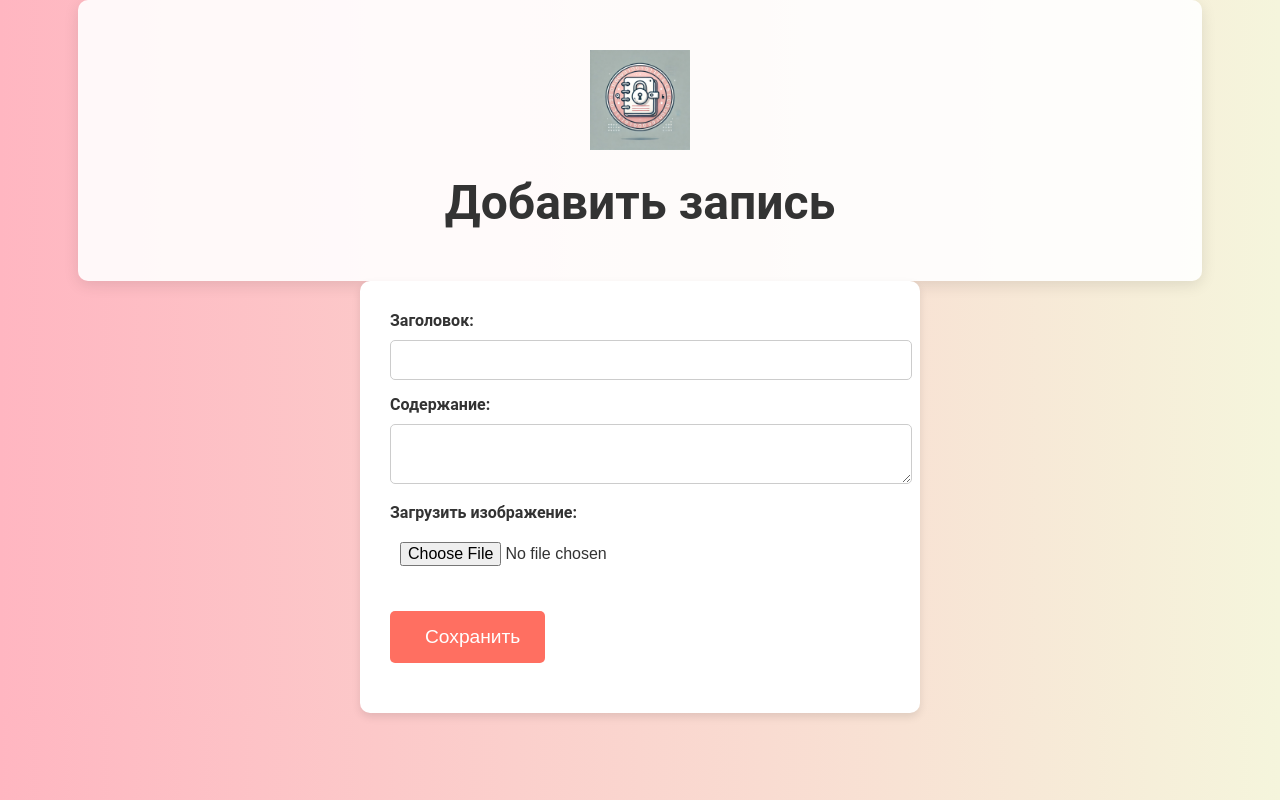
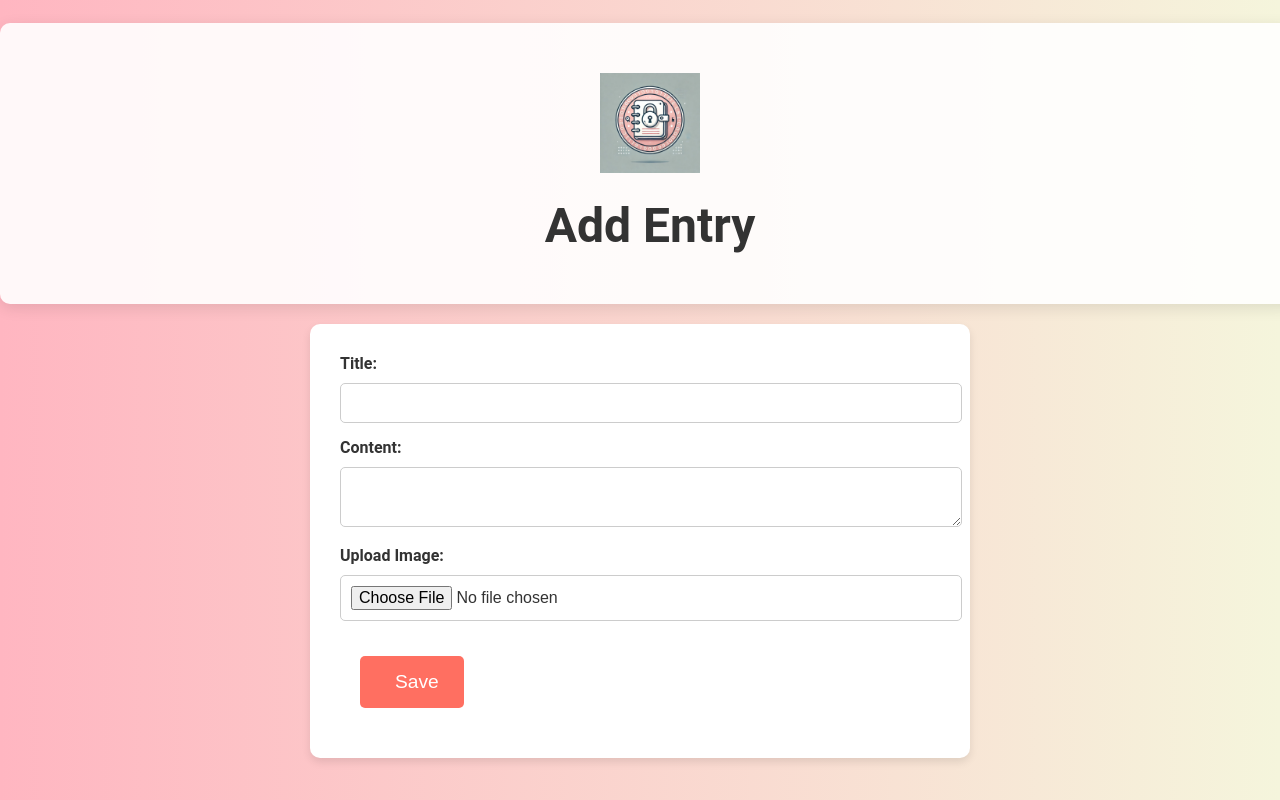
Before and after one commit to akbayeva/SecureDiary, a Flask app: page /add in a window 1280 px wide. Run offline with Flask 3, Linux system fonts and the light colour scheme.

Commit message:
first commit

```diff
--- a/static/styles.css
+++ b/static/styles.css
@@ -5,15 +5,34 @@
     padding: 0;
     background: linear-gradient(to right, #FFB6C1, #F5F5DC); /* Пастельные розовый и бежевый */
     color: #333;
+    display: flex;
+    justify-content: center;
+    align-items: center;
+    min-height: 100vh;
+    flex-direction: column; /* Вертикальное расположение элементов */
+}
+
+/* Основной контейнер, который центрует весь контент */
+.main-container {
+    display: flex;
+    flex-direction: column;
+    justify-content: center;
+    align-items: center;
+    text-align: center;
+    width: 100%;
+    max-width: 800px; /* Ограничиваем максимальную ширину */
+    padding: 20px;
 }
 
 /* Заголовок и логотип */
 header {
     text-align: center;
+    justify-content: center;
     padding: 50px;
     background: rgba(255, 255, 255, 0.9); /* полупрозрачный фон для шапки */
     border-radius: 10px;
-    width: 80%;
+    width: 100%;
+    max-width: 1200px; /* Ограничиваем максимальную ширину шапки */
     margin: 0 auto;
     box-shadow: 0 4px 15px rgba(0, 0, 0, 0.1);
 }
@@ -30,16 +49,6 @@
     margin: 0;
 }
 
-/* Стили для ссылок */
-a {
-    text-decoration: none;
-    color: #4A90E2;
-}
-
-a:hover {
-    text-decoration: underline;
-}
-
 /* Стилизация карточек для записей */
 ul {
     list-style-type: none;
@@ -47,6 +56,7 @@
     display: flex;
     flex-wrap: wrap;
     justify-content: center;
+    width: 100%;
 }
 
 li {
@@ -98,37 +108,6 @@
     margin-bottom: 20px;
 }
 
-/* Формы */
-form {
-    background-color: #ffffff;
-    padding: 30px;
-    border-radius: 10px;
-    width: 90%;
-    max-width: 500px;
-    margin: auto;
-    box-shadow: 0 4px 8px rgba(0, 0, 0, 0.1);
-}
-
-form label {
-    font-size: 1rem;
-    font-weight: bold;
-    margin-bottom: 10px;
-    display: block;
-}
-
-form input, form textarea {
-    width: 100%;
-    padding: 10px;
-    border-radius: 5px;
-    border: 1px solid #ccc;
-    font-size: 1rem;
-    margin-bottom: 15px;
-}
-
-form input:focus, form textarea:focus {
-    border-color: #FF6F61;
-}
-
 /* Респонсивный дизайн */
 @media (max-width: 768px) {
     h1 {
@@ -153,7 +132,7 @@
     }
 }
 
-/* Стили для формы на странице добавления записи */
+/* Стиль для формы на странице добавления записи */
 form {
     background-color: #ffffff;
     padding: 30px;
@@ -164,6 +143,7 @@
     box-shadow: 0 4px 8px rgba(0, 0, 0, 0.1);
 }
 
+/* Стили для полей формы */
 form label {
     font-size: 1rem;
     font-weight: bold;
@@ -180,85 +160,13 @@
     margin-bottom: 15px;
 }
 
-form input[type="file"] {
-    border: none;
-    padding: 10px;
+form input:focus, form textarea:focus {
+    border-color: #FF6F61;
 }
 
 /* Стиль для изображения записи */
 .entry-image {
     text-align: center;
-    margin: 20px 0;
-}
-
-.entry-img {
-    max-width: 100%;
-    height: auto;
-    border-radius: 10px;
-}
-
-/* Стили для кнопок и ссылок */
-a.back-to-home {
-    display: inline-block;
-    margin-top: 20px;
-    padding: 10px 20px;
-    background-color: #4A90E2;
-    color: white;
-    border-radius: 5px;
-    text-decoration: none;
-}
-
-a.back-to-home:hover {
-    background-color: #357ABD;
-}
-
-button {
-    background-color: #FF6F61;
-    color: white;
-    border: none;
-    padding: 15px 25px;
-    border-radius: 5px;
-    cursor: pointer;
-    font-size: 1.2rem;
-    display: inline-flex;
-    align-items: center;
-    margin: 20px 0;
-}
-
-button:hover {
-    background-color: #E55C4F;
-}
-
-button i {
-    margin-right: 10px;
-}
-
-/* Стили для страницы просмотра записи (view_entry) */
-.view-entry {
-    max-width: 800px; /* Ограничиваем максимальную ширину контента */
-    margin: 30px auto; /* Центрируем блок с записью */
-    padding: 20px; /* Добавляем отступы внутри блока */
-    background-color: rgba(255, 255, 255, 0.9); /* Полупрозрачный фон */
-    border-radius: 10px; /* Скругленные углы */
-    box-shadow: 0 4px 10px rgba(0, 0, 0, 0.1); /* Тень для блока */
-}
-
-.view-entry h2 {
-    font-size: 2rem;
-    color: #333;
-    margin-bottom: 20px;
-    text-align: center; /* Центрируем заголовок */
-}
-
-.view-entry p {
-    font-size: 1rem;
-    color: #333;
-    line-height: 1.6; /* Увеличиваем межстрочный интервал для удобочитаемости */
-    margin-bottom: 20px;
-}
-
-.entry-image {
-    text-align: center; /* Центрируем изображение */
     margin: 20px 0;
 }
 
@@ -276,24 +184,87 @@
     color: white;
     border-radius: 5px;
     text-decoration: none;
-    text-align: center; /* Центрируем текст на кнопке */
 }
 
 a.back-to-home:hover {
     background-color: #357ABD;
 }
 
-.entry-image img {
+/* Контейнер для страницы добавления записи */
+.container {
+    width: 80%;
+    margin: 20px auto; /* Центрирование контейнера с формой */
+    display: flex;
+    flex-direction: column;
+    align-items: center;
+    justify-content: flex-start; /* Выравнивание элементов сверху */
+}
+
+/* Стиль для формы */
+form {
+    background-color: #ffffff;
+    padding: 30px;
+    border-radius: 10px;
+    width: 100%;
+    max-width: 600px; /* Ограничение ширины формы */
+    box-shadow: 0 4px 8px rgba(0, 0, 0, 0.1);
+}
+/* Контейнер для записи */
+.view-entry-container {
+    width: 80%;
+    max-width: 900px; /* Ограничиваем максимальную ширину */
+    padding: 20px;
+    display: flex;
+    justify-content: center;
+}
+
+.view-entry-content {
+    text-align: center;
+    background-color: rgba(255, 255, 255, 0.9);
+    padding: 30px;
+    border-radius: 10px;
+    box-shadow: 0 4px 8px rgba(0, 0, 0, 0.1);
+}
+
+/* Стили для изображения записи */
+.entry-image {
+    text-align: center;
+    margin: 20px 0;
+}
+
+.entry-img {
     max-width: 100%;
     height: auto;
-    border-radius: 5px;
+    border-radius: 10px;
 }
 
-button {
-    transition: background-color 0.3s ease, transform 0.3s ease;
+/* Ссылка "Вернуться на главную" */
+a.back-to-home {
+    display: inline-block;
+    margin-top: 20px;
+    padding: 10px 20px;
+    background-color: #4A90E2;
+    color: white;
+    border-radius: 5px;
+    text-decoration: none;
 }
 
-button:hover {
-    background-color: #E55C4F;
-    transform: scale(1.05);
+a.back-to-home:hover {
+    background-color: #357ABD;
 }
+
+/* Респонсивный дизайн */
+@media (max-width: 768px) {
+    h1 {
+        font-size: 2.5rem;
+    }
+
+    .view-entry-container {
+        padding: 10px;
+    }
+
+    .view-entry-content {
+        width: 100%;
+        padding: 20px;
+    }
+}
--- a/templates/add_entry.html
+++ b/templates/add_entry.html
@@ -1,29 +1,31 @@
 <!DOCTYPE html>
-<html lang="ru">
+<html lang="en">
 <head>
     <meta charset="UTF-8">
     <meta name="viewport" content="width=device-width, initial-scale=1.0">
     <link rel="stylesheet" href="/static/styles.css">
-    <title>Добавить запись</title>
+    <title>Add Entry</title>
 </head>
 <body>
+    <!-- Container for logo and title -->
     <header>
         <img src="/static/images/logo.webp" alt="Logo" class="logo">
-        <h1>Добавить запись</h1>
+        <h1>Add Entry</h1>
     </header>
 
+    <!-- Main container for the add entry form -->
     <div class="container">
         <form method="POST" enctype="multipart/form-data">
-            <label for="title">Заголовок:</label>
+            <label for="title">Title:</label>
             <input type="text" id="title" name="title" required>
 
-            <label for="content">Содержание:</label>
+            <label for="content">Content:</label>
             <textarea id="content" name="content" required></textarea>
 
-            <label for="image">Загрузить изображение:</label>
+            <label for="image">Upload Image:</label>
             <input type="file" id="image" name="image" accept="image/*">
 
-            <button type="submit"><i class="fa fa-save"></i> Сохранить</button>
+            <button type="submit"><i class="fa fa-save"></i> Save</button>
         </form>
     </div>
 </body>
--- a/templates/index.html
+++ b/templates/index.html
@@ -1,5 +1,5 @@
 <!DOCTYPE html>
-<html lang="ru">
+<html lang="en">
 <head>
     <meta charset="UTF-8">
     <meta name="viewport" content="width=device-width, initial-scale=1.0">
@@ -8,6 +8,7 @@
     <title>Secure Diary</title>
 </head>
 <body>
+    <div class="main-container">
         <header>
             <img src="/static/images/logo.webp" alt="Logo" class="logo">
             <h1>Secure Diary</h1>
@@ -16,7 +17,7 @@
         <div class="container">
             <div class="add-button-container">
                 <a href="/add">
-                <button><i class="fa fa-plus"></i> Добавить запись</button>
+                    <button><i class="fa fa-plus"></i>Add Entry</button>
                 </a>
             </div>
             <ul>
@@ -27,5 +28,6 @@
                 {% endfor %}
             </ul>
         </div>
+    </div>
 </body>
 </html>
```
Also changed, not shown: templates/view_entry.html (+7 -3 lines), database.db. Lines whose indentation alone changed are shown as unchanged.
